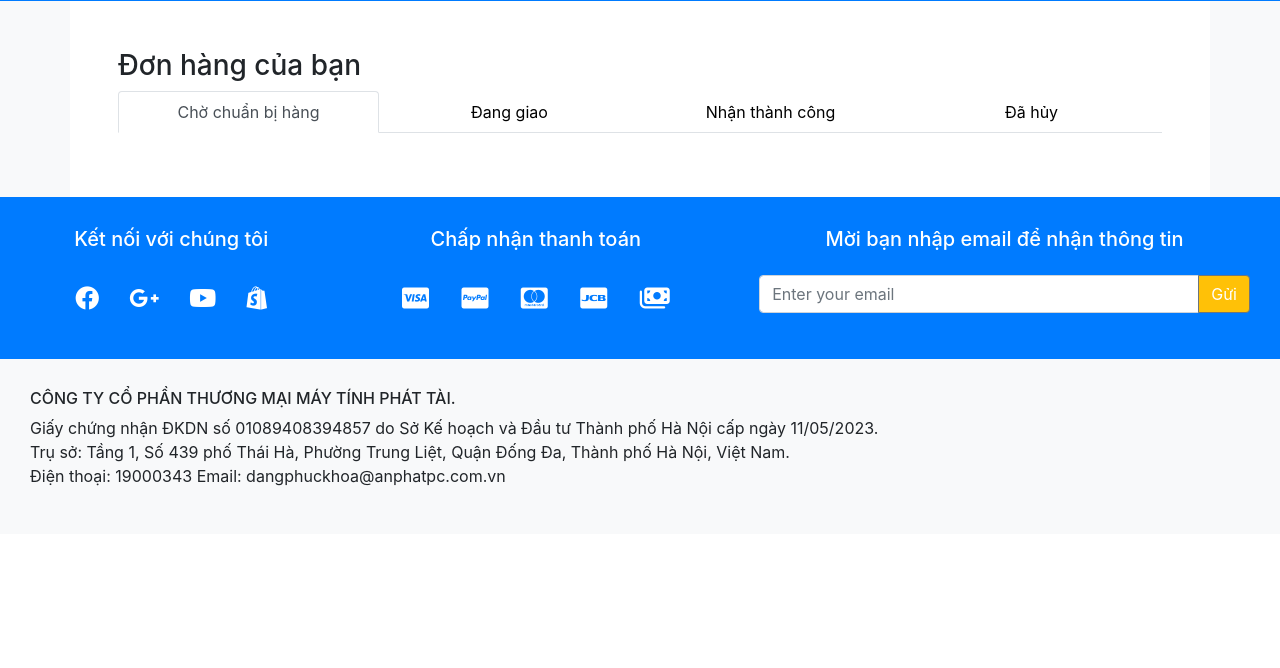
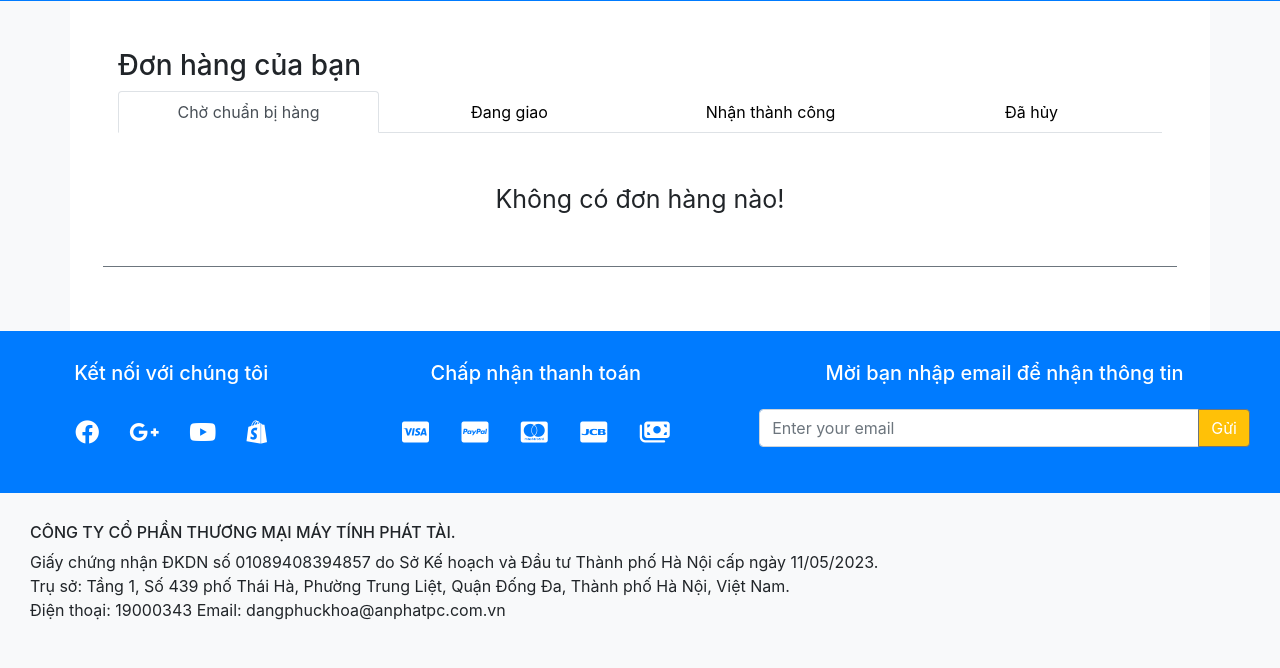
Before and after one commit to dangkhoa1022/SE-2023.1, a Node server app: page /myorder in a window 1280 px wide. Shown: the part 207-875 px from the top of the page. Before the commit the page ends 693 px from the top, so only its background shows below. Run offline with Node 20, Linux system fonts and the light colour scheme; the visitor is signed in with stand-in values (Sample User, id 1); data that the repository does not hold is empty; some libraries are stand-ins or nearby versions.

Commit message:
add empty order

```diff
--- a/public/js/orderRender.js
+++ b/public/js/orderRender.js
@@ -135,6 +135,14 @@ const render = () => {
 const renderList = (status) => {
 	const list = document.querySelector(`#${status}-order`);
 	const filterOrder = orders.filter((order) => order.orderStatus === status);
+	if (filterOrder.length === 0) {
+		list.innerHTML = `
+			<li class='row border-bottom border-secondary pb-5 pt-5' style="display:block; font-size: 25; text-align:center;">
+				Không có đơn hàng nào!
+			</li>
+		`;
+		return;
+	}
 	let html = filterOrder.reduce((accumulate, order, index) => {
 		return (
 			accumulate +
--- a/views/header_.pug
+++ b/views/header_.pug
@@ -65,7 +65,7 @@
                                                 a.dropdown-item(href='/manage') Quản lý sản phẩm
                                             else
                                                 a.dropdown-item(href='/mycart') Giỏ hàng
-                                                a.dropdown-item(href='/myorder') Giỏ hàng
+                                                a.dropdown-item(href='/myorder') Đơn hàng
                                                 a.dropdown-item(href='/my-profile') Thông tin tài khoản
                                             .dropdown-divider
                                             a.dropdown-item.logout-btn(href='#') Đăng xuất
```
Also changed, not shown: routes/viewRoute.mjs (+5 -3 lines).
